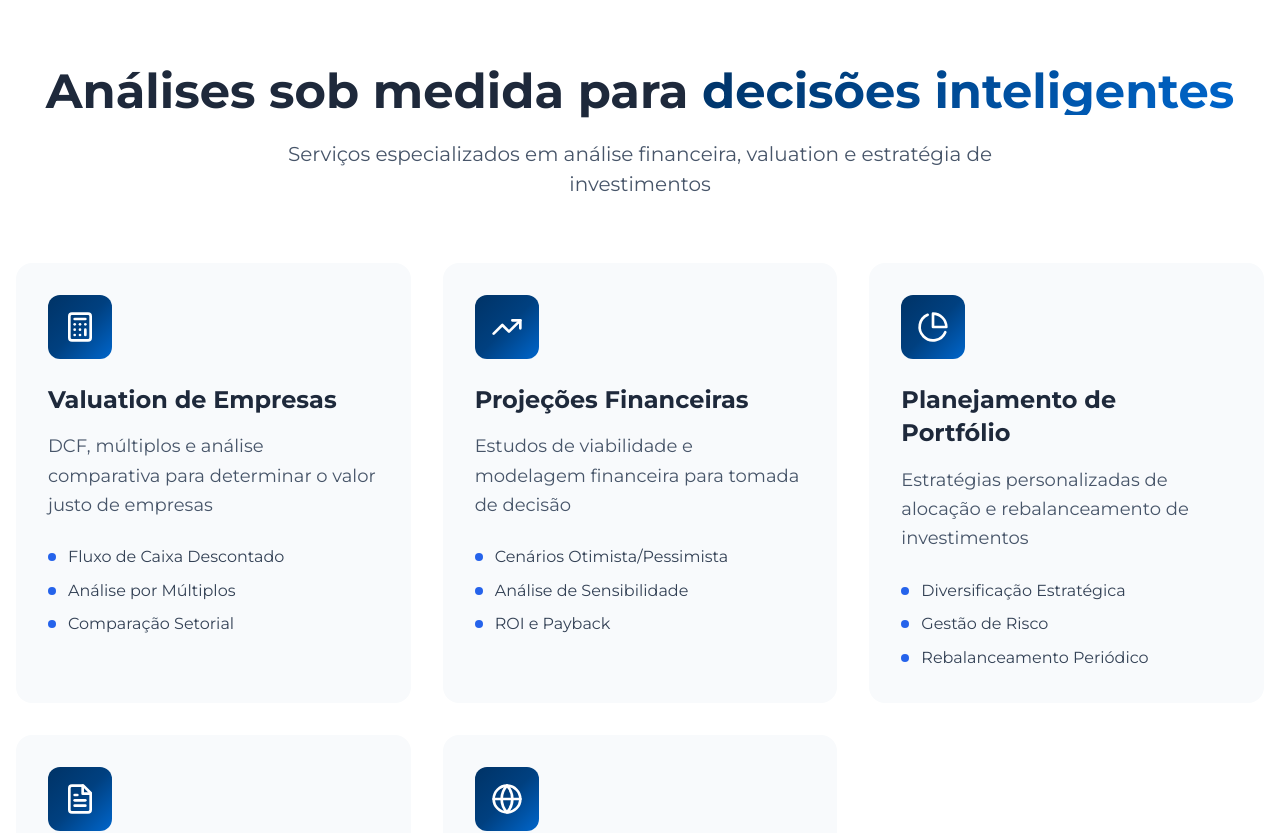
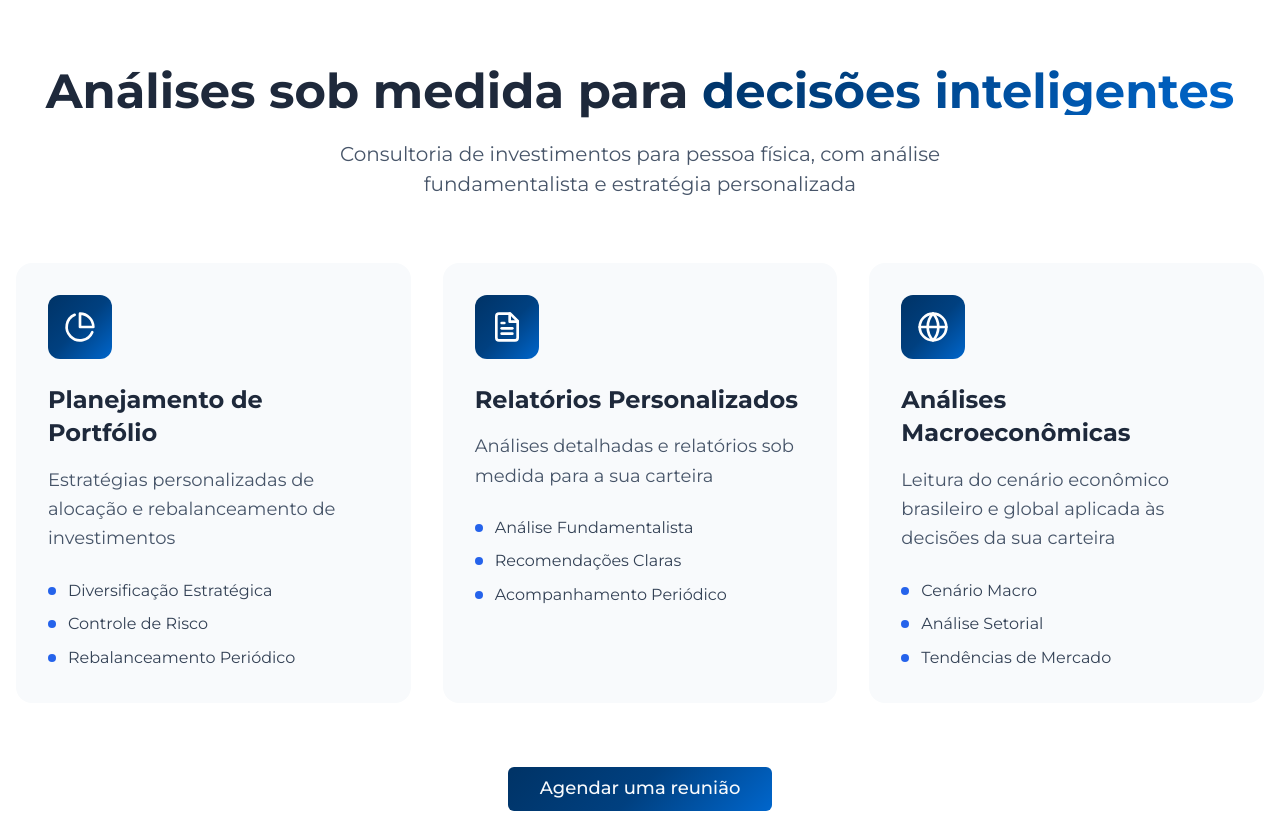
Before and after one commit to Andressadanfre/barbara-godinho-site, a React (Vite) app: page / in a window 1280 px wide. Shown: the part 2600-3433 px from the top of the page. Built offline with nearby package versions, Linux system fonts and the light colour scheme.

Commit message:
fix(compliance): foco PF - remove CNPJ/valuation, opcoes PF no formulario, politica atualizada

```diff
--- a/src/components/Contact.jsx
+++ b/src/components/Contact.jsx
@@ -12,11 +12,10 @@ import { sendLead, getAttribution, formatWhatsapp } from '@/lib/leads';
 
 const Contact = () => {
   const needTypeLabels = {
-    valuation: 'Valuation de empresa',
-    portfolio: 'Planejamento de portfólio',
-    analysis: 'Análise de investimento',
-    modeling: 'Modelagem financeira',
-    consulting: 'Consultoria geral',
+    portfolio: 'Montar ou reorganizar minha carteira',
+    second_opinion: 'Segunda opinião sobre meus investimentos',
+    retirement: 'Planejar a aposentadoria / renda futura',
+    liquidity_event: 'Investir um valor recebido (venda, herança, bônus)',
     other: 'Outro',
   };
   const wealthRangeLabels = {
@@ -279,12 +278,9 @@ const Contact = () => {
                     <SelectValue placeholder="Selecione o tipo de serviço" />
                   </SelectTrigger>
                   <SelectContent>
-                    <SelectItem value="valuation">Valuation de empresa</SelectItem>
-                    <SelectItem value="portfolio">Planejamento de portfólio</SelectItem>
-                    <SelectItem value="analysis">Análise de investimento</SelectItem>
-                    <SelectItem value="modeling">Modelagem financeira</SelectItem>
-                    <SelectItem value="consulting">Consultoria geral</SelectItem>
-                    <SelectItem value="other">Outro</SelectItem>
+                    {Object.entries(needTypeLabels).map(([value, label]) => (
+                      <SelectItem key={value} value={value}>{label}</SelectItem>
+                    ))}
                   </SelectContent>
                 </Select>
               </div>
--- a/src/components/PoliticaPrivacidade.jsx
+++ b/src/components/PoliticaPrivacidade.jsx
@@ -33,13 +33,13 @@ const PoliticaPrivacidade = ({ onClose }) => {
         </div>
 
         <div className="px-6 py-6 space-y-6 text-sm text-slate-700 leading-relaxed">
-          <p className="text-xs text-slate-400">Última atualização: setembro de 2026</p>
+          <p className="text-xs text-slate-400">Última atualização: outubro de 2026</p>
 
           <section>
             <h3 className="font-semibold text-slate-800 mb-2">1. Quem somos</h3>
             <p>
-              Bárbara Godinho Investimentos, CNPJ 27.673.614/0001-90, analista de valores mobiliários
-              credenciada pela CVM (CNPI EM-9901/APIMEC), responsável pelo site{' '}
+              Barbara Godinho Pereira, pessoa física, consultora de valores mobiliários registrada na
+              CVM e analista de valores mobiliários certificada (CNPI EM-9901/APIMEC), responsável pelo site{' '}
               <strong>www.barbaragodinhoinvest.com.br</strong>.
             </p>
           </section>
@@ -47,7 +47,7 @@ const PoliticaPrivacidade = ({ onClose }) => {
           <section>
             <h3 className="font-semibold text-slate-800 mb-2">2. Dados que coletamos</h3>
             <ul className="list-disc pl-4 space-y-1">
-              <li><strong>Dados de contato:</strong> nome, e-mail, WhatsApp, tipo de necessidade e mensagem fornecidos voluntariamente no formulário de contato.</li>
+              <li><strong>Dados de contato:</strong> nome, e-mail, WhatsApp, faixa de patrimônio disponível para investir, tipo de necessidade e mensagem fornecidos voluntariamente no formulário de contato.</li>
               <li><strong>Dados de origem do contato:</strong> página do envio e parâmetros de campanha presentes no endereço do site (origem do acesso e identificador de clique em anúncio do Google), registrados junto ao formulário.</li>
               <li><strong>Dados de navegação:</strong> páginas visitadas, tempo de sessão e origem do acesso, coletados via Google Analytics 4 (somente com seu consentimento).</li>
             </ul>
@@ -57,6 +57,7 @@ const PoliticaPrivacidade = ({ onClose }) => {
             <h3 className="font-semibold text-slate-800 mb-2">3. Finalidade do tratamento</h3>
             <ul className="list-disc pl-4 space-y-1">
               <li>Responder solicitações de contato e proposta de serviços, inclusive retornando o contato por WhatsApp ou e-mail caso a conversa não seja concluída.</li>
+              <li>Verificar se o atendimento é compatível com o perfil atendido (patrimônio a partir de R$ 300 mil).</li>
               <li>Medir a origem dos contatos e o desempenho de campanhas de divulgação.</li>
               <li>Analisar o desempenho do site para melhorar a experiência do usuário.</li>
             </ul>
@@ -103,8 +104,8 @@ const PoliticaPrivacidade = ({ onClose }) => {
             </ul>
             <p className="mt-2">
               Para exercer esses direitos, entre em contato pelo e-mail{' '}
-              <a href="mailto:barbara.godinhop@gmail.com" className="text-blue-600 underline">
-                barbara.godinhop@gmail.com
+              <a href="mailto:contato@barbaragodinhoinvest.com.br" className="text-blue-600 underline">
+                contato@barbaragodinhoinvest.com.br
               </a>.
             </p>
           </section>
@@ -122,8 +123,8 @@ const PoliticaPrivacidade = ({ onClose }) => {
             <h3 className="font-semibold text-slate-800 mb-2">9. Contato</h3>
             <p>
               Dúvidas sobre esta política:{' '}
-              <a href="mailto:barbara.godinhop@gmail.com" className="text-blue-600 underline">
-                barbara.godinhop@gmail.com
+              <a href="mailto:contato@barbaragodinhoinvest.com.br" className="text-blue-600 underline">
+                contato@barbaragodinhoinvest.com.br
               </a>
             </p>
           </section>
--- a/src/components/Services.jsx
+++ b/src/components/Services.jsx
@@ -1,38 +1,26 @@
 import React from 'react';
 import { motion } from 'framer-motion';
-import { Calculator, TrendingUp, PieChart, FileText, Globe } from 'lucide-react';
+import { PieChart, FileText, Globe } from 'lucide-react';
 import { Button } from '@/components/ui/button';
 
 const Services = () => {
   const services = [
     {
-      icon: Calculator,
-      title: "Valuation de Empresas",
-      description: "DCF, múltiplos e análise comparativa para determinar o valor justo de empresas",
-      features: ["Fluxo de Caixa Descontado", "Análise por Múltiplos", "Comparação Setorial"]
-    },
-    {
-      icon: TrendingUp,
-      title: "Projeções Financeiras",
-      description: "Estudos de viabilidade e modelagem financeira para tomada de decisão",
-      features: ["Cenários Otimista/Pessimista", "Análise de Sensibilidade", "ROI e Payback"]
-    },
-    {
       icon: PieChart,
       title: "Planejamento de Portfólio",
       description: "Estratégias personalizadas de alocação e rebalanceamento de investimentos",
-      features: ["Diversificação Estratégica", "Gestão de Risco", "Rebalanceamento Periódico"]
+      features: ["Diversificação Estratégica", "Controle de Risco", "Rebalanceamento Periódico"]
     },
     {
       icon: FileText,
       title: "Relatórios Personalizados",
-      description: "Análises detalhadas e relatórios sob medida para investidores e gestores",
+      description: "Análises detalhadas e relatórios sob medida para a sua carteira",
       features: ["Análise Fundamentalista", "Recomendações Claras", "Acompanhamento Periódico"]
     },
     {
       icon: Globe,
       title: "Análises Macroeconômicas",
-      description: "Estudos setoriais e análise do cenário macroeconômico brasileiro e global",
+      description: "Leitura do cenário econômico brasileiro e global aplicada às decisões da sua carteira",
       features: ["Cenário Macro", "Análise Setorial", "Tendências de Mercado"]
     }
   ];
@@ -59,7 +47,7 @@ const Services = () => {
             <span className="text-gradient block">decisões inteligentes</span>
           </h2>
           <p className="text-xl text-slate-600 max-w-3xl mx-auto">
-            Serviços especializados em análise financeira, valuation e estratégia de investimentos
+            Consultoria de investimentos para pessoa física, com análise fundamentalista e estratégia personalizada
           </p>
         </motion.div>
 
```
